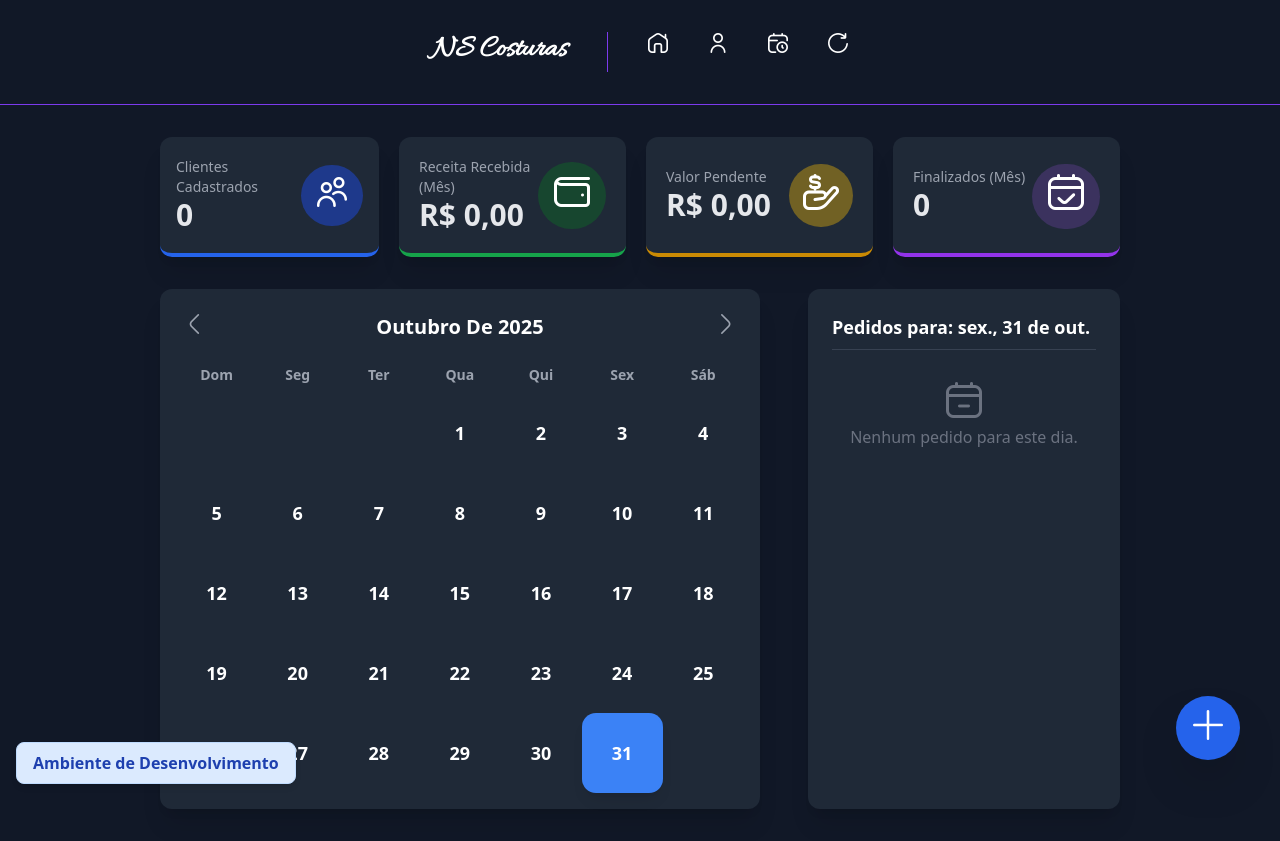
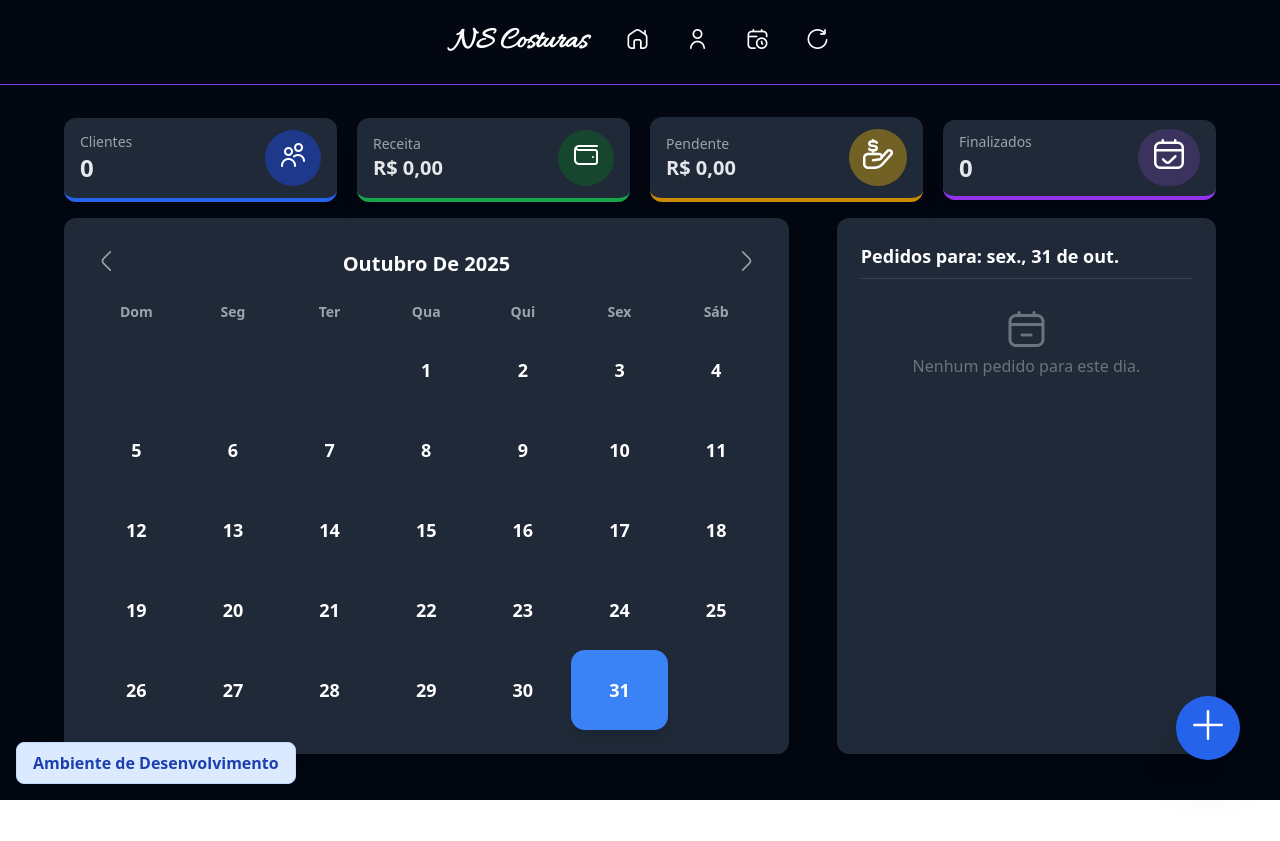
Before and after one commit to hevertonsouzaws/ERP.local, a Vue app in the folder frontend/: page /#/ in a window 1280 px wide. After the commit the page ends 800 px from the top, so only its background shows below. Built offline with nearby package versions, Linux system fonts and the light colour scheme.

Commit message:
fix: Ajuste de layout

```diff
--- a/frontend/src/App.vue
+++ b/frontend/src/App.vue
@@ -4,10 +4,10 @@ import AppHeader from './shared/components/layout/AppHeader.vue';
 </script>
 
 <template>
-  <section class="w-full min-h-auto bg-gray-900 min-h-screen text-gray-200">
+  <section class="w-full min-h-auto bg-gray-950 min-h-screen text-gray-200">
     <AppHeader />
     <Environment />
-    <section class="max-w-[80%] text-white p-8 m-auto">
+    <section class="lg:max-w-[95%] text-white p-8 m-auto">
       <router-view> </router-view>
     </section>
   </section>
--- a/frontend/src/pages/BackupPage.vue
+++ b/frontend/src/pages/BackupPage.vue
@@ -91,7 +91,7 @@ const handleImportarPedidos = async (event: Event) => {
 </script>
 
 <template>
-    <div class="min-h-screen bg-gray-900 text-white p-8 max-w-[80%] m-auto">
+    <div class="bg-gray-800 text-white p-8 w-full m-auto rounded-lg mt-10">
         <div class="flex justify-between border-b border-gray-700 mb-5">
             <h1 class="text-3xl font-extrabold text-white mb-8 flex items-center">
                 <i class="fi fi-rr-cloud-download text-4xl mr-3"></i>Backup e Restauração
@@ -110,7 +110,7 @@ const handleImportarPedidos = async (event: Event) => {
             primeiro, o arquivo de clientes e depois o arquivo de pedidos.
         </p>
 
-        <div class="bg-gray-800 p-6 rounded-xl shadow-2xl space-y-8">
+        <div class="bg-gray-800 p-6 rounded-xl shadow-2xl space-y-8 border border-green-800">
 
             <div class="flex space-x-4">
                 <div class="border border-gray-700 p-6 rounded-lg w-1/2">
--- a/frontend/src/pages/ClientePage.vue
+++ b/frontend/src/pages/ClientePage.vue
@@ -48,13 +48,13 @@ const handleClienteAdicionado = () => {
 <template>
     <div class="min-h-screen text-white py-2 p-8 w-full">
         <div class="mb-6 flex justify-between items-center p-4 bg-gray-800 rounded-xl shadow-xl">
-            <h1 class="text-2xl font-bold text-blue-400">Gerenciamento de Clientes</h1>
+            <h1 class="text-2xl font-bold text-white">Gerenciamento de Clientes</h1>
 
             <div class="flex items-center space-x-4">
                 <p class="text-xl font-semibold">Total: {{ store.clientes.length }}</p>
                 <button
                     @click="abrirModalAdicionar"
-                    class="py-2 px-4 bg-green-600 rounded-lg text-white font-semibold hover:bg-green-500 transition flex items-center"
+                    class="py-2 px-4 bg-green-600 rounded-lg text-white font-semibold hover:bg-green-700 transition flex items-center"
                 >
                     <i class="fi fi-rr-user-add mr-2"></i> Adicionar Cliente
                 </button>
--- a/frontend/src/shared/components/Cliente/ClienteCard.vue
+++ b/frontend/src/shared/components/Cliente/ClienteCard.vue
@@ -11,11 +11,11 @@ const emit = defineEmits(['edit']);
 <template>
     <div class="bg-gray-700 p-4 rounded-lg shadow-md flex justify-between items-center transition duration-150 hover:bg-gray-600">
         <div class="flex items-center space-x-4">
-            <i class="fi fi-rr-user text-xl text-blue-400"></i>
+            <i class="fi fi-rr-user text-2xl text-purple-400"></i>
             <div>
                 <p class="text-white font-semibold">{{ cliente.nome }}</p>
                 <p v-if="cliente.telefone" class="text-gray-400 text-sm">
-                    <i class="fi fi-rr-phone-call text-xs mr-1"></i>
+                    <i class="fi fi-rr-phone-call text-xs mr-1 text-green-400"></i>
                     {{ cliente.telefone }}
                 </p>
                 <p v-else class="text-gray-500 text-xs italic">Sem telefone</p>
@@ -24,7 +24,7 @@ const emit = defineEmits(['edit']);
 
         <button
             @click="emit('edit', cliente)"
-            class="py-1 px-3 bg-blue-600 rounded-lg text-sm text-white font-medium hover:bg-blue-500 transition flex items-center"
+            class="py-1 px-3 bg-purple-700 rounded-lg text-sm text-white font-medium hover:bg-purple-800 transition flex items-center"
         >
             <i class="fi fi-rr-edit text-sm mr-1"></i> Editar
         </button>
--- a/frontend/src/shared/components/home/CalendarVue.vue
+++ b/frontend/src/shared/components/home/CalendarVue.vue
@@ -29,14 +29,12 @@ const isSelected = (dia: number) => selectedDate.value === getDiaString(dia);
 const isHoje = (dia: number) => hoje === getDiaString(dia);
 
 const mudarMes = (delta: number) => {
-    // CORREÇÃO: Cria uma nova instância de Data para forçar a reatividade do Vue/Computed.
     const novaData = new Date(dataAtual.value);
 
     novaData.setMonth(novaData.getMonth() + delta);
 
     dataAtual.value = novaData;
 
-    // Tenta selecionar o dia correspondente do novo mês (ex: se era dia 15, vai para o dia 15 do novo mês)
     selecionarDia(getDiaString(novaData.getDate()));
 }
 
@@ -69,15 +67,17 @@ onMounted(() => {
 </script>
 
 <template>
-    <div class="w-full bg-gray-800 p-4 rounded-xl shadow-xl text-white">
+    <div class="w-full bg-gray-800 p-6 rounded-xl shadow-xl text-white">
         <div class="flex justify-between items-center mb-4">
-            <button @click="mudarMes(-1)" class="p-2 rounded-full text-gray-400 hover:text-white hover:bg-gray-700 transition">
+            <button @click="mudarMes(-1)"
+                class="p-2 rounded-full text-gray-400 hover:text-white hover:bg-gray-700 transition">
                 <i class="fi fi-rr-angle-left text-xl"></i>
             </button>
 
             <h3 class="text-xl font-semibold capitalize">{{ nomeMes }}</h3>
 
-            <button @click="mudarMes(1)" class="p-2 rounded-full text-gray-400 hover:text-white hover:bg-gray-700 transition">
+            <button @click="mudarMes(1)"
+                class="p-2 rounded-full text-gray-400 hover:text-white hover:bg-gray-700 transition">
                 <i class="fi fi-rr-angle-right text-xl"></i>
             </button>
         </div>
@@ -92,24 +92,20 @@ onMounted(() => {
             <div v-for="i in primeiroDia" :key="`vazio-${i}`" class="w-[14.28%] h-16"></div>
 
             <div v-for="dia in diasDoMes" :key="dia" class="w-[14.28%] h-[80px] flex justify-center items-center p-0.5">
-                <button
-                    @click="selecionarDia(getDiaString(dia))"
-                    :class="[
+                <button @click="selecionarDia(getDiaString(dia))" :class="[
                     'w-full h-full flex flex-col justify-center items-center rounded-xl text-white font-medium transition duration-150 relative',
                     { 'bg-blue-500 text-white shadow-lg ring-2 ring-blue-500': isSelected(dia) },
                     { 'ring-2 ring-2 ring-blue-500/50 bg-gray-700': isHoje(dia) && !isSelected(dia) },
                     { 'hover:bg-gray-700': !isSelected(dia) && !isHoje(dia) },
                     { 'bg-gray-700/50': !isSelected(dia) && !isHoje(dia) && getContagemPedidos(dia) > 0 }
-                    ]"
-                >
+                ]">
                     <span class="text-lg font-bold">{{ dia }}</span>
 
                     <span v-if="getContagemPedidos(dia) > 0"
                         class="absolute bottom-1 right-1 text-xs font-bold text-white w-5 h-5 flex items-center justify-center rounded-full"
                         :class="[
                             isSelected(dia) ? 'bg-white/30' : 'bg-blue-600'
-                        ]"
-                    >
+                        ]">
                         {{ getContagemPedidos(dia) }}
                     </span>
                 </button>
--- a/frontend/src/shared/components/home/MetricsBar.vue
+++ b/frontend/src/shared/components/home/MetricsBar.vue
@@ -11,53 +11,54 @@ pedidoStore.carregarMetricasAtuais();
 </script>
 
 <template>
-    <div class="flex space-x-5 mb-8 flex-wrap">
+    <div class="flex flex-col justify-between items-center mb-4 w-full gap-5 lg:flex-row">
         <div
-            class="flex-1 py-2 p-4 bg-gray-800 shadow-xl rounded-xl
-                    flex justify-between items-center transition duration-300 hover:scale-[1.02] hover:shadow-2xl border-b-4 border-blue-600">
+            class="w-full py-3 p-4 bg-gray-800 shadow-xl rounded-xl
+                    flex justify-between items-center transition duration-300 hover:scale-[1.02] hover:shadow-2xl border-b-4 border-blue-600  mt2">
             <div>
-                <p class="text-sm font-medium text-gray-400">Clientes Cadastrados</p>
-                <p class="text-3xl font-semibold text-gray-200">{{ clienteStore.clientes.length }}</p>
+                <p class="text-sm font-medium text-gray-400">Clientes</p>
+                <p class="text-2xl font-semibold text-gray-200">{{ clienteStore.clientes.length }}</p>
             </div>
-            <i class="fi fi-rr-users text-3xl text-white bg-blue-800/70 py-3 p-4 rounded-full"></i>
+
+            <i class="fi fi-rr-users text-2xl text-white bg-blue-800/70 py-3 p-4 rounded-full"></i>
         </div>
 
         <div
-            class="flex-1 p-5 bg-gray-800 shadow-xl rounded-xl
-                    flex justify-between items-center transition duration-300 hover:scale-[1.02] hover:shadow-2xl border-b-4 border-green-600">
+            class="py-3 p-4 w-full bg-gray-800 shadow-xl rounded-xl
+                    flex justify-between items-center transition duration-300 hover:scale-[1.02] hover:shadow-2xl border-b-4 border-green-600 mt2">
             <div>
-                <p class="text-sm font-medium text-gray-400">Receita Recebida (Mês)</p>
-                <p class="text-3xl font-semibold text-gray-200">
+                <p class="text-sm font-medium text-gray-400">Receita</p>
+                <p class="text-xl font-semibold text-gray-200">
                     {{ formatCurrency(pedidoStore.metricasAtuais?.receitaTotal || 0) }}
                 </p>
             </div>
 
-            <i class="fi fi-rr-wallet text-4xl text-white bg-green-900/70 py-3 p-4 rounded-full"></i>
+            <i class="fi fi-rr-wallet text-2xl text-white bg-green-900/70 py-3 p-4 rounded-full"></i>
         </div>
 
         <div
-            class="flex-1 p-5 bg-gray-800 shadow-xl rounded-xl
-                    flex justify-between items-center transition duration-300 hover:scale-[1.02] hover:shadow-2xl border-b-4 border-yellow-600">
+            class="py-3 p-4 w-full bg-gray-800 shadow-xl rounded-xl
+                    flex justify-between items-center transition duration-300 hover:scale-[1.02] hover:shadow-2xl border-b-4 border-yellow-600  mt2">
             <div>
-                <p class="text-sm font-medium text-gray-400">Valor Pendente</p>
-                <p class="text-3xl font-semibold text-gray-200">
+                <p class="text-sm font-medium text-gray-400">Pendente</p>
+                <p class="text-xl font-semibold text-gray-200">
                     {{ formatCurrency(pedidoStore.metricasAtuais?.valorPendente || 0) }}
                 </p>
             </div>
-            <i class="fi fi-rr-hand-holding-usd text-4xl text-white bg-yellow-500/40 py-2.5 p-3.5 rounded-full"></i>
+            <i class="fi fi-rr-hand-holding-usd text-3xl text-white bg-yellow-500/40 py-2.5 p-3.5 rounded-full"></i>
         </div>
 
         <div
-            class="flex-1 p-5 bg-gray-800 shadow-xl rounded-xl
-                    flex justify-between items-center transition duration-300 hover:scale-[1.02] hover:shadow-2xl border-b-4 border-purple-600">
+            class="py-3 p-4 w-full bg-gray-800 shadow-xl rounded-xl
+                    flex justify-between items-center transition duration-300 hover:scale-[1.02] hover:shadow-2xl border-b-4 border-purple-600 mt2">
             <div>
-                <p class="text-sm font-medium text-gray-400">Finalizados (Mês)</p>
-                <p class="text-3xl font-semibold text-gray-200">
+                <p class="text-sm font-medium text-gray-400">Finalizados</p>
+                <p class="text-2xl font-semibold text-gray-200">
                     {{ pedidoStore.metricasAtuais?.totalFinalizados || 0 }}
                 </p>
             </div>
             <div>
-                <i class="fi fi-rr-calendar-check text-4xl text-white bg-purple-500/20 py-2 p-4 rounded-full"></i>
+                <i class="fi fi-rr-calendar-check text-3xl text-white bg-purple-500/20 py-2 p-4 rounded-full"></i>
             </div>
         </div>
     </div>
--- a/frontend/src/shared/components/layout/AppHeader.vue
+++ b/frontend/src/shared/components/layout/AppHeader.vue
@@ -1,13 +1,12 @@
 <template>
-    <header class="bg-gray-900 border-b border-violet-600 top-0 z-50 p-8">
+    <header class="bg-gray-950 border-b border-violet-600 top-0 z-50 p-6">
 
         <nav class="text-white">
-            <div class="flex items-center justify-center gap-20 selection:">
+            <div class="flex flex-col items-center justify-center gap-10 md:flex-row">
+                <router-link to="/">
+                    <p class="font-allura-custom font-semibold text-3xl">NS Costuras</p>
+                </router-link>
                 <div class="text-xl flex gap-10">
-                    <router-link to="/">
-                       <p class="font-allura-custom font-semibold text-3xl">NS Costuras</p>
-                    </router-link>
-                    <div class="border-l border-violet-600 h-10"></div>
                     <router-link to="/">
                         <i class="fi fi-rr-house-chimney"></i>
                     </router-link>
--- a/frontend/src/shared/components/pedido/PedidoCard.vue
+++ b/frontend/src/shared/components/pedido/PedidoCard.vue
@@ -30,7 +30,7 @@ const emitirAbrirPagamento = () => {
 
 <template>
     <div
-        class="p-5 bg-gray-700 rounded-lg shadow-md transition duration-150 w-[32%] h-auto"
+        class="p-5 bg-gray-800 rounded-lg shadow-md transition duration-150 min-w-[32.5%]"
     >
         <div class="flex justify-between items-start border-b border-gray-600 pb-3 mb-3">
             <div class="flex items-center">
```
Also changed, not shown: frontend/src/shared/components/Cliente/ClienteEditarModal.vue (+5 -6 lines). Lines whose indentation alone changed are shown as unchanged.
